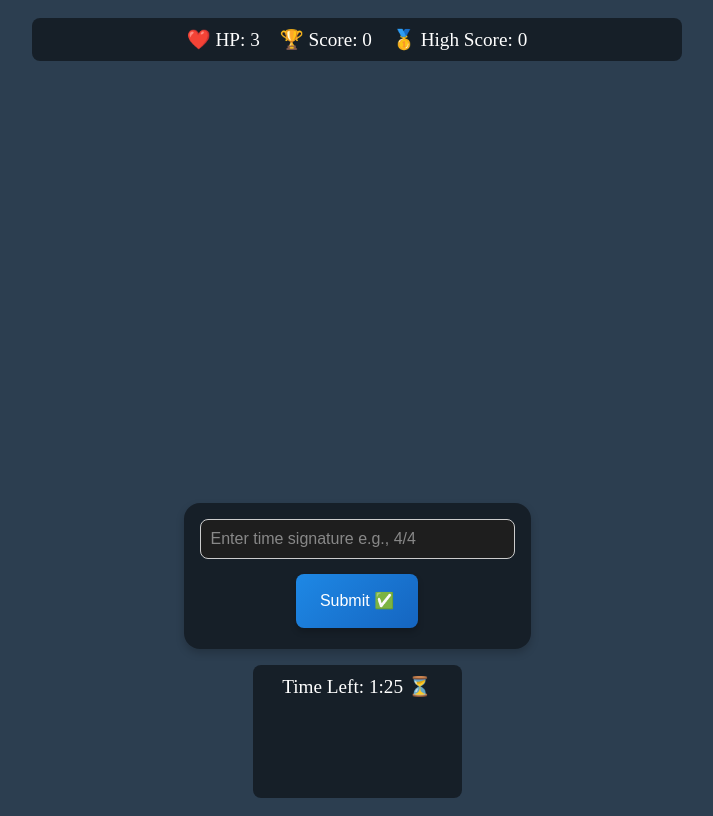
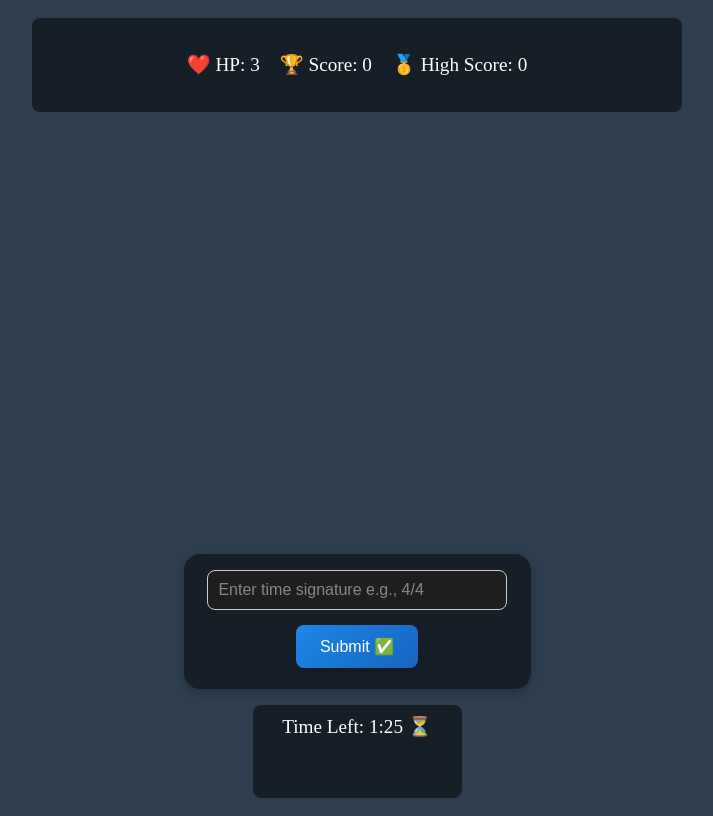
Before and after one commit to salih2875/time_signature_game, a React (Vite) app: page / in a window 1280 px wide. Shown: the whole page, without its empty margins (291-1004 px from the left). Built offline with nearby package versions, Linux system fonts and the light colour scheme.

Commit message:
Improved ui

```diff
--- a/src/App.tsx
+++ b/src/App.tsx
@@ -294,15 +294,13 @@ const App: React.FC = () => {
 
   return (
     <Container>
-      {!isGameOver && (
-        <Header>
-          <HP>❤️ HP: {hp}</HP>
-          <Score>🏆 Score: {score}</Score>
-          <HighScore>🥇 High Score: {highScore}</HighScore>
-        </Header>
-      )}
       {!isGameOver ? (
         <MainContent>
+          <Header>
+            <HP>❤️ HP: {hp}</HP>
+            <Score>🏆 Score: {score}</Score>
+            <HighScore>🥇 High Score: {highScore}</HighScore>
+          </Header>
           <VideoWrapper>
             <YouTube
               videoId={extractVideoId(currentSong.youtubeUrl)}
@@ -391,7 +389,8 @@ const Container = styled.div`
 `;
 
 const Header = styled.div`
-  flex: 0 0 auto;
+  // flex: 0 0 auto;
+  flex: 1;
   display: flex;
   background-color: rgba(0, 0, 0, 0.5);
   justify-content: center;
@@ -403,7 +402,8 @@ const Header = styled.div`
   margin-bottom: 10px;
 
   @media (max-width: 600px) {
-    flex-direction: column;
+    width: 100%;
+    flex-direction: row;
     gap: 10px;
   }
 `;
@@ -467,7 +467,7 @@ const InputContainer = styled.div`
     padding: 10px;
     font-size: 1em;
     margin-bottom: 10px;
-    width: 100%;
+    width: 95%;
     box-sizing: border-box;
     border-radius: 8px;
     border: 1px solid #ccc;
@@ -478,10 +478,14 @@ const InputContainer = styled.div`
       color: #888;
     }
   }
+
+  @media (max-width: 600px) {
+    width: 100%;
+  }
 `;
 
 const Button = styled.button`
-  flex: 1;
+  // flex: 1;
   padding: 12px 24px;
   margin: 5px;
   font-size: 1em;
@@ -527,8 +531,12 @@ const TimerDisplay = styled.div`
   border-radius: 8px;
   height: auto;
   width: 15%;
-  // max-width: 200px;
   text-align: center;
+  @media (max-width: 600px) {
+    width: 100%;
+    max-height: 5%;
+    flex-direction: row;
+  }
 `;
 
 const GameOverContainer = styled.div`
```
